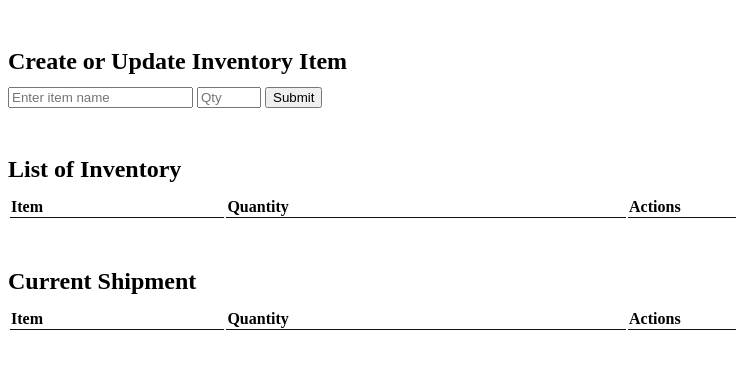
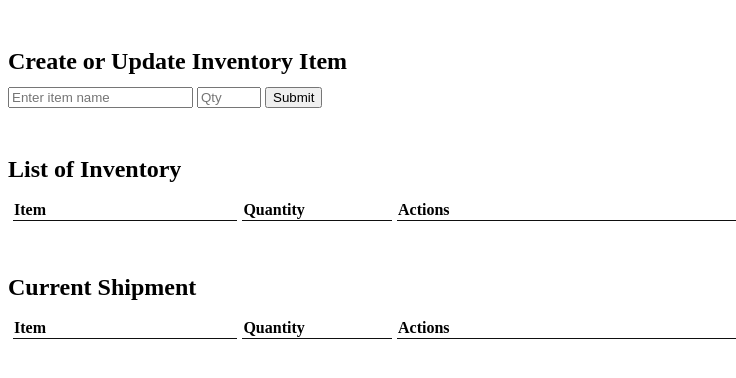
Before and after one commit to rome-777/shop-backend-Fall2022, a plain HTML site: page index.html in a window 1280 px wide. Shown: the whole page, without its empty margins (0-736 px from the left). Drawn offline with Linux system fonts and the light colour scheme.

Commit message:
minor table layout update

```diff
--- a/index.html
+++ b/index.html
@@ -12,7 +12,7 @@
 	<div>
 		<h2>Create or Update Inventory Item</h2>
 		<form onsubmit="event.preventDefault(); itemFormSubmit();">
-			<input type="text" id="item-name" placeholder="Enter item name" required>
+			<input type="text" id="item-name" placeholder="Enter item name" required >
 			<input type="number" id="item-qty" placeholder="Qty" required min='1' max='999'>
 			<input type="submit" class="button submit" value="Submit">
 		</form>
@@ -21,6 +21,9 @@
 	<div>
 		<h2>List of Inventory</h2>
 		<table class='table' id="inventory">
+			<col width="30%" />
+    	<col width="20%" />
+    	<col width="50%" />
 			<thead>
 				<tr>
 					<th id='item'>Item</th>
@@ -36,6 +39,9 @@
 	<div>
 		<h2>Current Shipment</h2>
 		<table class='table' id="shipment">
+			<col width="30%" />
+    	<col width="20%" />
+    	<col width="50%" />
 			<thead>
 				<tr>
 					<th>Item</th>
--- a/script.js
+++ b/script.js
@@ -1,13 +1,14 @@
 // data storage
 let inventoryItems = new Map();
 let currentShipment = new Map();
+let prevShipments = new Map();
 let selectedItemId = null;
 
 // html actions
 let nameField = document.getElementById("item-name");
 let qtyField = document.getElementById("item-qty");
 
-// New/Update Inventory Controls
+// Create/Update Inventory Form Controls
 function validateItemForm() {
 	if (inventoryItems.size && !selectedItemId) {
 		for (const item of inventoryItems.values()) {
@@ -183,3 +184,12 @@ function checkBoundaries(e) {
 		return;
 	}
 }
+
+function generateShipment() {
+	// #1 - generate curShip obj and save to prev ship
+}
+
+
+function displayPrevShipments() {
+	// map prevShipments into ListItems and display in HTML
+}
--- a/style.css
+++ b/style.css
@@ -3,18 +3,18 @@ html, body {
   width: 100%;
 }
 
-.table { width: 75%; }
+.table {
+	table-layout: fixed;
+	overflow: hidden;
+	width: 60%;
+	border-spacing: 5px 5px;
+}
 
 .table th {
 	text-align: left;
 	border-bottom: 1px solid #0f0f0f;
 }
 
-.table td {
-  text-align: left;
-  margin-top: 0.5em;
-}
-
 h2 {
 	margin-top: 2em;
 	margin-bottom: 0.5em;
```
